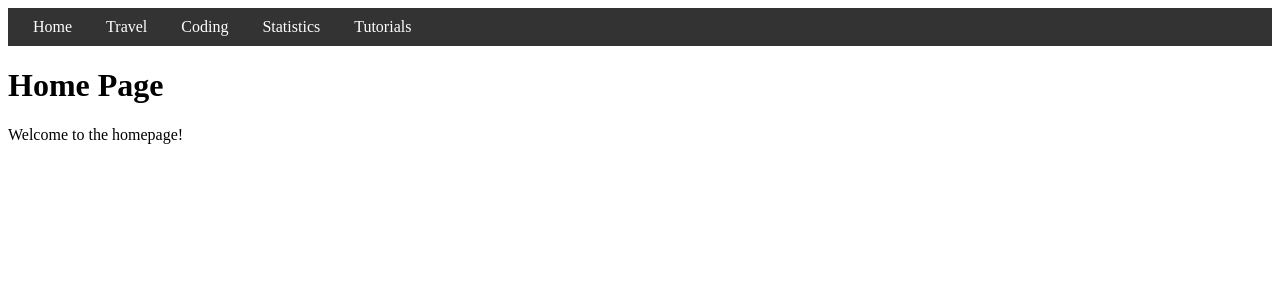
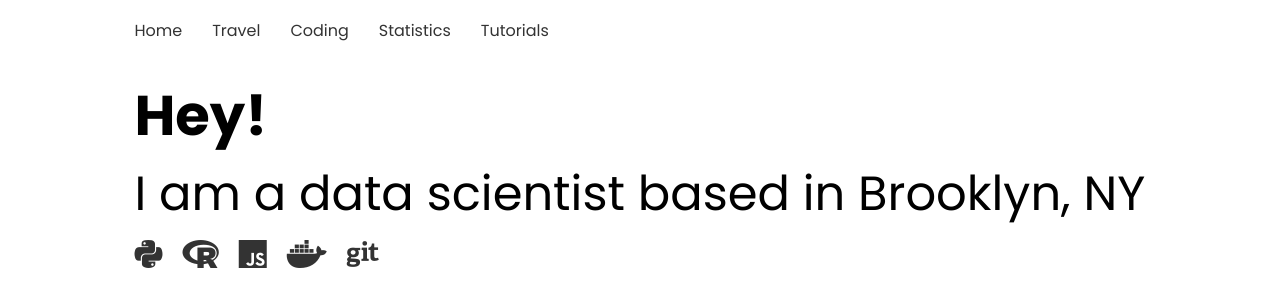
Before and after one commit to corydonbaylor/refactor, a Flask app: page / in a window 1280 px wide. Shown: the top 307 px of the page. Run offline with Flask 3, Linux system fonts and the light colour scheme.

Commit message:
finished landing page

```diff
--- /dev/null
+++ b/app/main/resources/css/content.css
@@ -0,0 +1,26 @@
+.content {
+    width: 80%; /* Set a width for the div, adjust as needed */
+    margin: 0 auto; /* Center horizontally */
+    padding: 20px; /* Add padding inside the div */
+}
+
+body {
+    font-family: "Poppins", sans-serif;
+    font-weight: 400;
+    font-style: normal;
+}
+
+h1 {
+    font-size: clamp(24px, 5vw, 48px); /* Minimum size of 24px, maximum size of 48px */
+}
+
+h2 {
+    font-size: clamp(20px, 5vw, 36px); /* Minimum size of 24px, maximum size of 48px */
+}
+
+h3 {
+    font-size: clamp(18px, 5vw, 24px); /* Minimum size of 24px, maximum size of 48px */
+}
+p {
+    font-size: clamp(14px, 3vw, 16px); /* Minimum size of 16px, maximum size of 24px */
+}
--- /dev/null
+++ b/app/main/resources/css/landing.css
@@ -0,0 +1,65 @@
+.hidden {
+    display: none;
+  }
+
+.visible {
+    display: block;
+  }
+
+#intro {
+    font-size: clamp(24px, 8vw, 56px); /* Minimum size of 24px, maximum size of 48px */
+    font-weight: bolder;
+}
+
+#message {
+    font-size: clamp(20px, 8vw, 48px); /* Minimum size of 24px, maximum size of 48px */
+}
+
+#more-content {
+    font-size: medium;
+    font-size: clamp(20px, 8vw, 48px); /* Minimum size of 24px, maximum size of 48px */
+
+}
+
+.icon-container {
+    display: flex; /* Use flexbox to align items in a row */
+    align-items: center; /* Center the icons vertically */
+    gap: 20px; /* Space between icons */
+    margin-top: 8px;
+}
+
+.icon-container i {
+    font-size: clamp(30px, 2.5vw, 48px); /* Size relative to viewport width */
+    color: #333; /* Change icon color as needed */
+    opacity: 0; /* Start hidden */
+    animation: fadeIn 0.5s forwards; /* Apply fadeIn animation */
+}
+
+.icon-container i:hover {
+    color: #007BFF; /* Change color on hover (optional) */
+}
+
+@keyframes fadeIn {
+    from {
+        opacity: 0; /* Start fully transparent */
+    }
+    to {
+        opacity: 1; /* End fully opaque */
+    }
+}
+
+@keyframes fadeOut {
+    from {
+        opacity: 1;
+    }
+    to {
+        opacity: 0;
+    }
+}
+
+/* Delay for each icon's animation */
+.icon-container i:nth-child(1) { animation-delay: 4s; }
+.icon-container i:nth-child(2) { animation-delay: 4.2s; }
+.icon-container i:nth-child(3) { animation-delay: 4.4s; }
+.icon-container i:nth-child(4) { animation-delay: 4.6s; }
+.icon-container i:nth-child(5) { animation-delay: 4.8s; }
--- a/app/main/resources/css/nav.css
+++ b/app/main/resources/css/nav.css
@@ -1,13 +1,19 @@
 nav {
-    background-color: #333;
-    color: white;
+    display: flex;
+    color: #333;
     padding: 10px;
+    width: 80%;
+    margin: 0 auto; /* Center the navbar in the viewport */
 }
 nav a {
-    color: white;
+    color: #333;
     margin: 0 15px;
     text-decoration: none;
 }
 nav a:hover {
-    text-decoration: underline;
+    font-weight: bolder;
 }
+
+#home {
+    margin: 0 15px 0 0;
+}
--- a/app/main/templates/base.html
+++ b/app/main/templates/base.html
@@ -5,16 +5,21 @@
     <meta name="viewport" content="width=device-width, initial-scale=1.0">
     <title>{% block title %}My Flask App{% endblock %}</title>
     <link rel="stylesheet" href="{{ url_for('main.static', filename='css/nav.css') }}">
+    <link rel="stylesheet" href="{{ url_for('main.static', filename='css/content.css') }}">
+    <link rel="preconnect" href="https://fonts.googleapis.com">
+    <link rel="preconnect" href="https://fonts.gstatic.com" crossorigin>
+    <link href="https://fonts.googleapis.com/css2?family=Poppins:ital,wght@0,100;0,200;0,300;0,400;0,500;0,600;0,700;0,800;0,900;1,100;1,200;1,300;1,400;1,500;1,600;1,700;1,800;1,900&display=swap" rel="stylesheet">
 </head>
 <body>
-    <nav>
-        <a href="{{ url_for('main.index') }}">Home</a>
-        <a href="{{ url_for('travel.travel') }}">Travel</a>
-        <a href="{{ url_for('coding.coding') }}">Coding</a>
-        <a href="{{ url_for('statistics.statistics') }}">Statistics</a>
-        <a href="{{ url_for('tutorials.tutorials') }}">Tutorials</a>
-    </nav>
-
+    <header>
+        <nav id="navbar">
+            <a id = "home" href="{{ url_for('main.index') }}">Home</a>
+            <a href="{{ url_for('travel.travel') }}">Travel</a>
+            <a href="{{ url_for('coding.coding') }}">Coding</a>
+            <a href="{{ url_for('statistics.statistics') }}">Statistics</a>
+            <a href="{{ url_for('tutorials.tutorials') }}">Tutorials</a>
+        </nav>
+    </header>
     <div class="content">
         {% block content %}
         {% endblock %}
--- a/app/main/templates/index.html
+++ b/app/main/templates/index.html
@@ -3,6 +3,28 @@
 {% block title %}Home Page{% endblock %}
 
 {% block content %}
-<h1>Home Page</h1>
-<p>Welcome to the homepage!</p>
+<head>
+    <meta charset="UTF-8">
+    <meta name="viewport" content="width=device-width, initial-scale=1.0">
+    <title>Welcome</title>
+
+    <!-- Link to external CSS file -->
+    <link rel="stylesheet" href="{{ url_for('main.static', filename='css/landing.css') }}">
+    <link rel="stylesheet" href="https://cdnjs.cloudflare.com/ajax/libs/font-awesome/6.0.0-beta3/css/all.min.css">
+</head>
+<div id="intro" class="visible">Hey!</div>
+<div id="message" class="hidden">my name is Corydon Baylor</div>
+<div id="more-content" class="hidden">
+    I am a data scientist based in Brooklyn, NY
+    <!-- Add more content as needed -->
+</div>
+<div class="icon-container"><i class="fa-brands fa-python"></i>
+    <i class="fa-brands fa-r-project"></i>
+    <i class="fa-brands fa-js"></i>
+    <i class="fa-brands fa-docker"></i>
+    <i class="fa-brands fa-git"></i>
+</div>
+
+<!-- Link to external JavaScript file -->
+<script src="{{ url_for('main.static', filename='js/intro.js') }}"></script>
 {% endblock %}
```
Also changed, not shown: app/main/resources/js/intro.js (added, +35 -0 lines).
